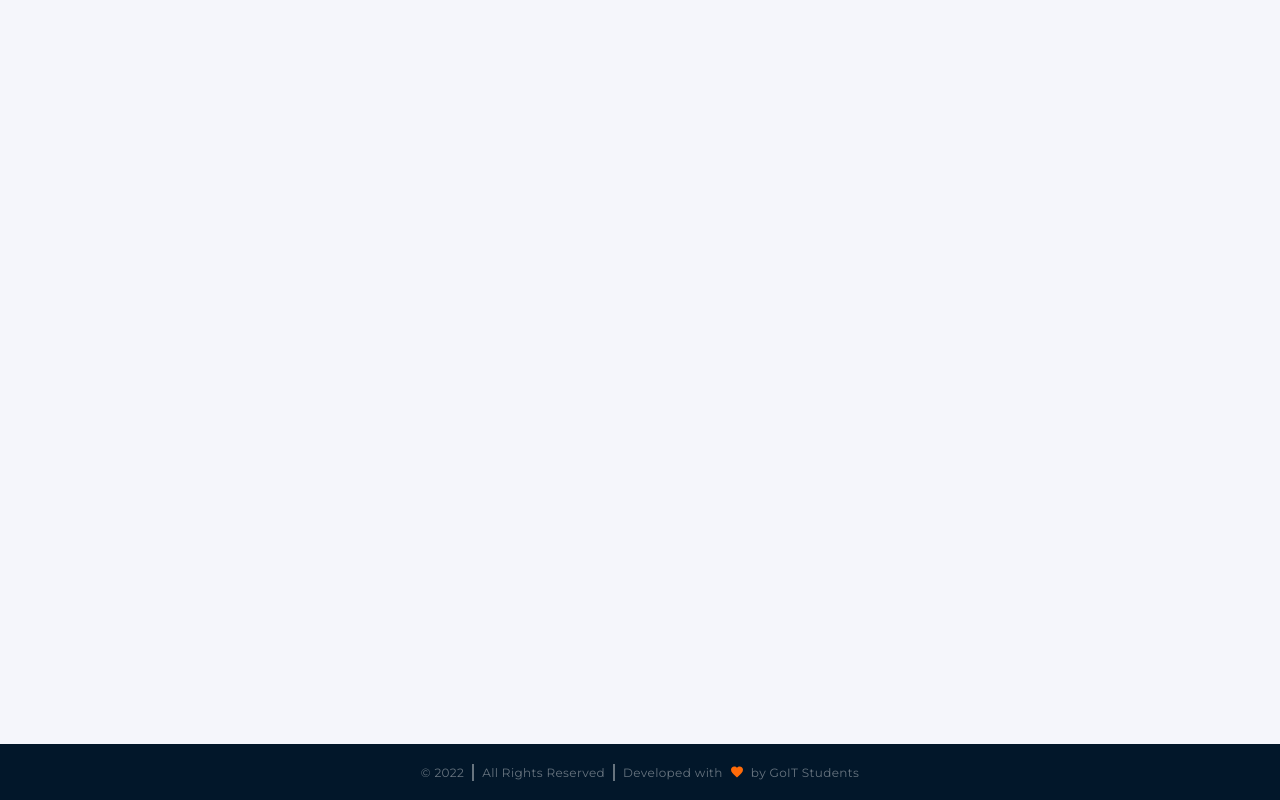
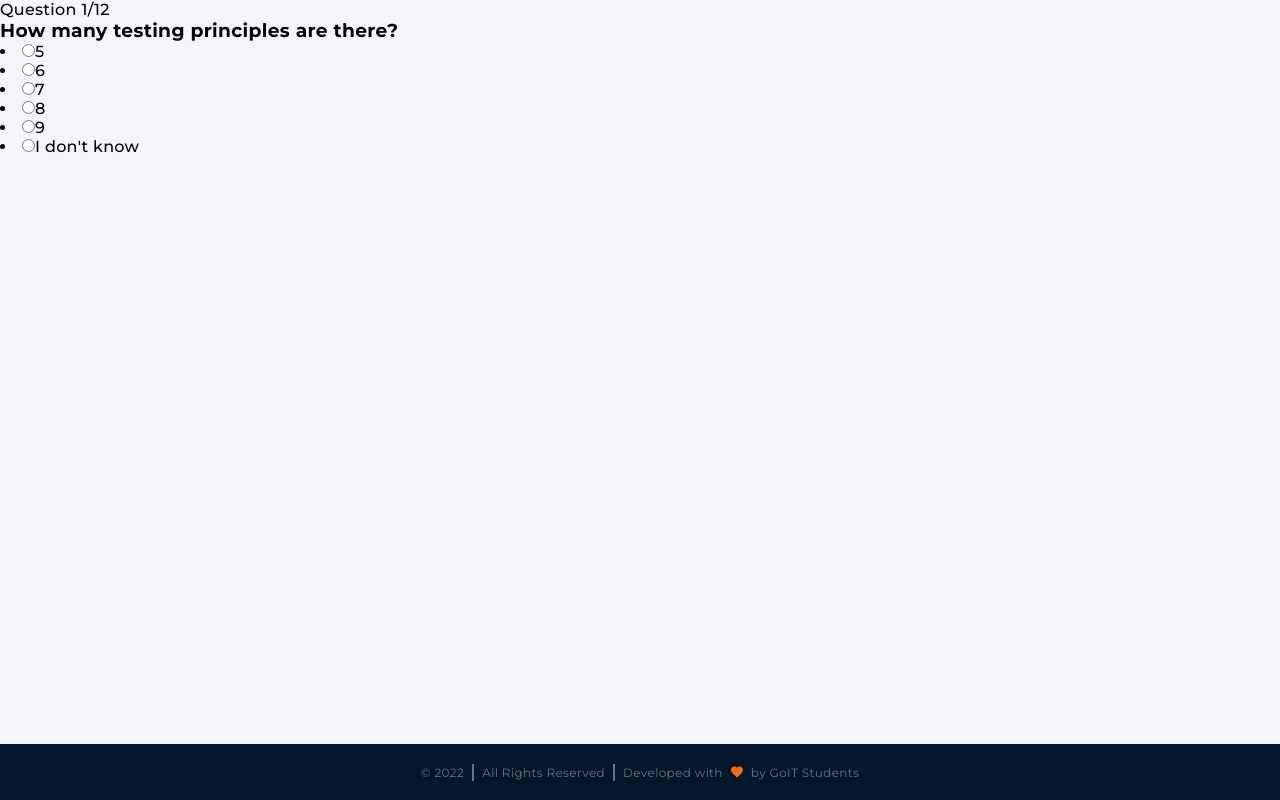
Before and after one commit to DennLaz/project_node_js_goit, a React (Create React App) app: page /test in a window 1280 px wide. Built offline with nearby package versions, Linux system fonts and the light colour scheme.

Commit message:
add_question_module

```diff
--- a/src/modules/Questions/Questions.jsx
+++ b/src/modules/Questions/Questions.jsx
@@ -1,21 +1,39 @@
+import { useState } from "react";
+
 import RadioFiled from "../../shared/components/RadioField/RadioField";
 
 import QAtechnicalTraining from "../../temp/QAtechnicalTraining";
 
-import style from "./questions.module.scss"
+import style from "./questions.module.scss";
 
 const Questions = () => {
 
-    const elements = QAtechnicalTraining.map((el, idx) => {
+    const [state, setState] = useState(0);
 
-    })
+    const handleChecketd = (e) => {
+        setState(e.target.value)
+    }
 
+  const arr = {
+    question: "How many testing principles are there?",
+    questionId: 1,
+    answers: ["5", "6", "7", "8", "9", "I don't know"],
+    rightAnswer: "7",
+  };
+
+    const elements = arr.answers.map((el, idx) => {
     return (
-        <>
+      <li key={idx}>
+            <input type="radio" id={idx} name={el} value={el} onChange={handleChecketd} checked={ state === el ? true : false } />
+        <label htmlFor={idx}>{el}</label>
+      </li>
+    );
+  });
 
-        </>
-    )
+    return <>
 
-}
+        <h3>{arr.question }</h3>
+        {elements}</>;
+};
 
 export default Questions;
--- a/src/pages/TestPage/TestPage.jsx
+++ b/src/pages/TestPage/TestPage.jsx
@@ -4,7 +4,9 @@ import style from "./testPage.module.scss"
 
 const TestPage = () => {
     return (
-    <div><Questions /></div>
+        <div>
+            <p>Question 1/12</p>
+            <Questions /></div>
 )
 }
 
--- a/src/shared/components/Loader/Loader.jsx
+++ b/src/shared/components/Loader/Loader.jsx
@@ -1,5 +1,5 @@
 import { createPortal } from "react-dom";
-import { RotatingLines } from "react-loader-spinner";
+import { Triangle } from "react-loader-spinner";
 
 import style from "./loader.module.scss";
 
@@ -9,11 +9,13 @@ const Loader = () => {
   return createPortal(
     <div className={style.overlay}>
       <div className={style.loader}>
-        <RotatingLines
-          strokeColor="#fc842d"
-          strokeWidth="5"
-          animationDuration="0.75"
-          width="96"
+        <Triangle
+          height="200"
+          width="200"
+          color="#ff6b09d9"
+          ariaLabel="triangle-loading"
+          wrapperStyle={{}}
+          wrapperClassName=""
           visible={true}
         />
       </div>
```
